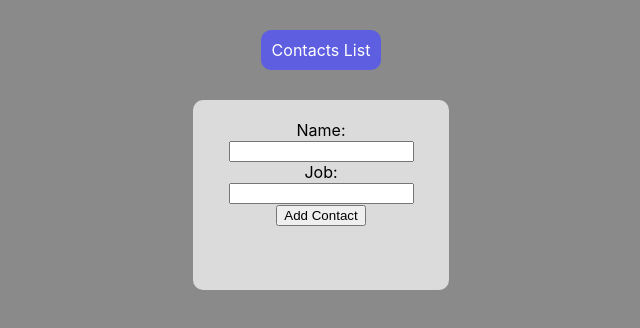
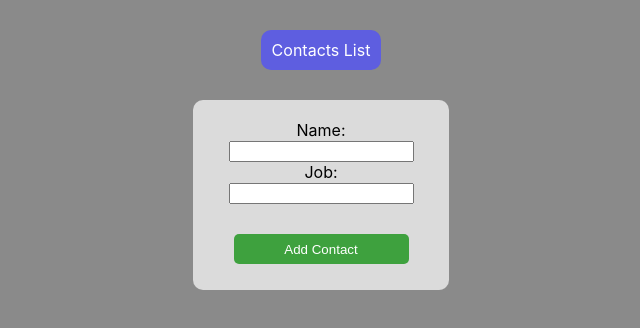
Before and after one commit to RamonMaximiliano/friends-list, a React (Create React App) app: page /page1 in a window 1280 px wide. Shown: the top 328 px of the page, without its empty margins (319-959 px from the left). Built offline with nearby package versions, Linux system fonts and the light colour scheme.

Commit message:
new contact

```diff
--- a/src/components/New/New.js
+++ b/src/components/New/New.js
@@ -1,24 +1,46 @@
 import './styles.css';
 import { Link } from 'react-router-dom';
 import { PersonList } from '../PersonList/PersonList';
+import { useState } from 'react';
 
 export const New = () => {
+  let [contactName, setContactName] = useState('');
+  let [contactJob, setContactJob] = useState('');
+
+function setContactInfo() {
+
+
+  if(contactName == ''){
+    window.alert("Please provide the contact name")
+  } else if (contactJob == ''){
+    window.alert("Please provide the contact job")
+  } else {
+    let newContact = {
+    name: contactName,
+    Job: contactJob
+  }
+  console.log(newContact)
+  setContactName('')
+  setContactJob('')
+  }
+};
+
   return (
     <>
       <p class="new-button">
-        <Link to="/" element={<PersonList />} class="new-button-link">Contacts List</Link>
+        <Link to="/" element={<PersonList />} className="new-button-link">Contacts List</Link>
       </p>
-      <div class="main-new">
+      <div className="main-new">
         <div>
           <label for="name">Name:</label><br />
-          <input type="text" name="name" id="name" />
+          <input type="text" name="name" id="name" onChange={e => setContactName(e.target.value)} value={contactName}/>
         </div>
         <div>
           <label for="job">Job:</label><br />
-          <input type="text" name="job" id="job" />
+          <input type="text" name="job" id="job" onChange={e => setContactJob(e.target.value)} value={contactJob}/>
         </div>
         <div>
-          <input type="button" name="Add" id="Add" value="Add Contact" />
+          <input type="button" name="Add" id="Add" value="Add Contact" onClick={setContactInfo}/>
         </div>
       </div>
     </>
--- a/src/components/New/styles.css
+++ b/src/components/New/styles.css
@@ -24,8 +24,18 @@
     margin-bottom: -20px;
 }
 
-
 .new-button-link {
     color: white;
     text-decoration: none;
 }
+
+#Add{
+    margin-top:30px;
+    width:175px;
+    height:30px;
+    cursor:pointer;
+    background-color: rgb(62, 161, 62);
+    border:none;
+    color:white;
+    border-radius: 5px;
+}
```
